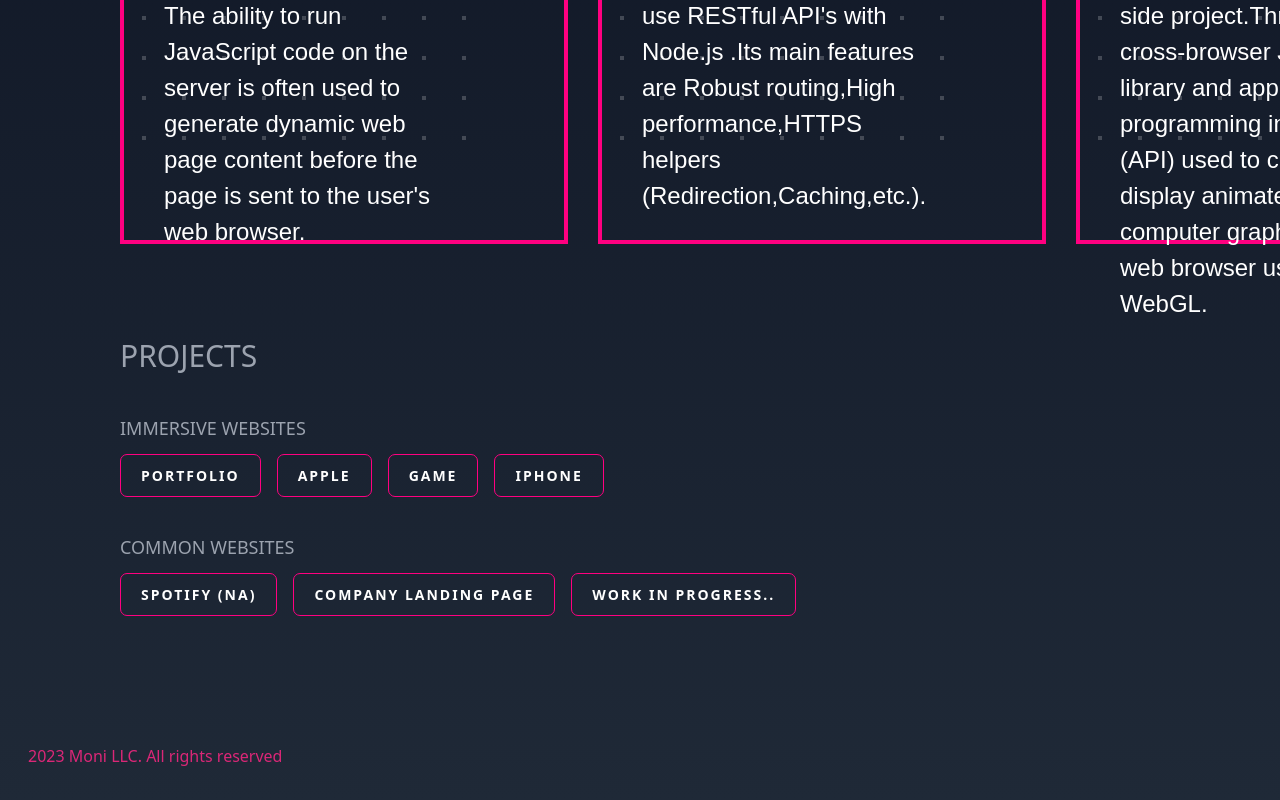
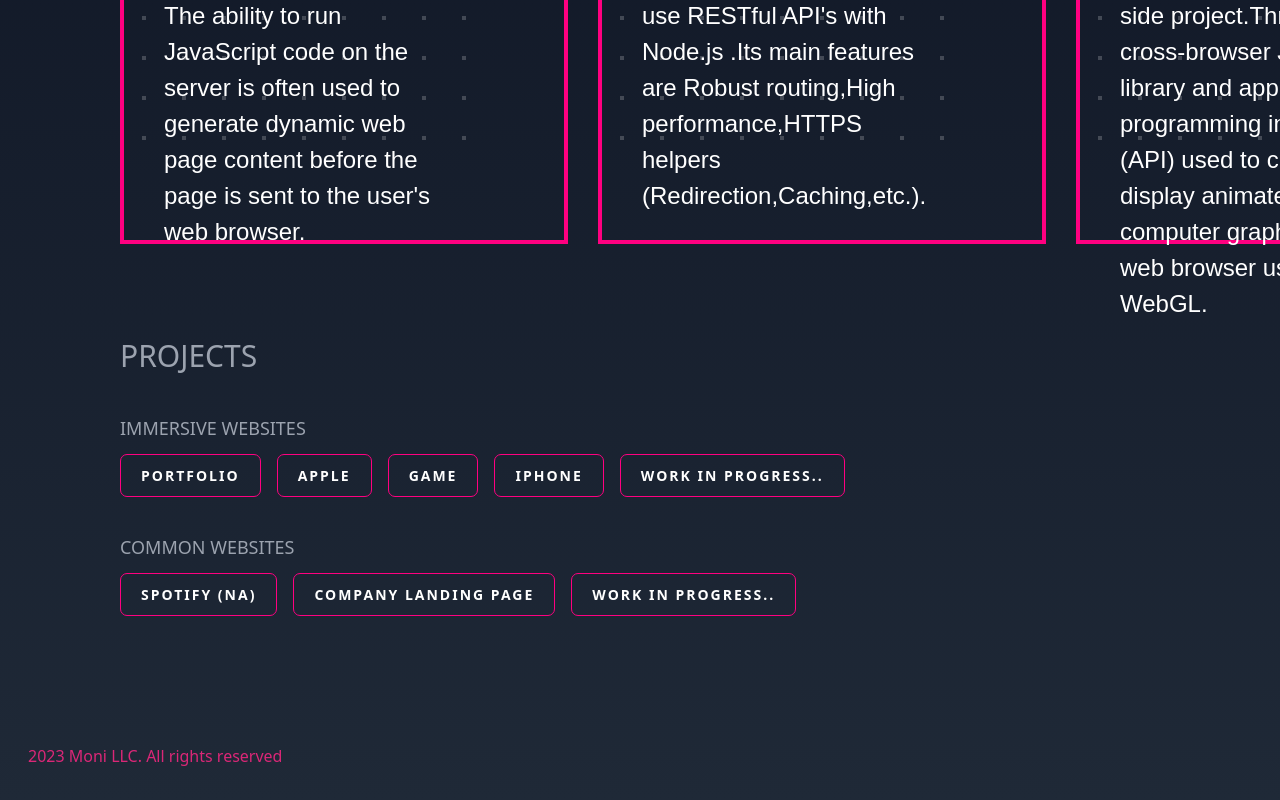
Before and after one commit to AvaterClasher/soumyadip, a Next.js app: page / in a window 1280 px wide. Shown: the part 1133-1933 px from the top of the page. Built offline with nearby package versions, Linux system fonts and the light colour scheme.

Commit message:
modified:   pages/index.tsx

```diff
--- a/pages/index.tsx
+++ b/pages/index.tsx
@@ -180,6 +180,7 @@ const Home: NextPage = () => {
               <button>
                 <a href="https://moni-iphone.vercel.app">IPhone</a>
               </button>
+              <button>Work in Progress..</button>
 
             </div>
           </div>
```
